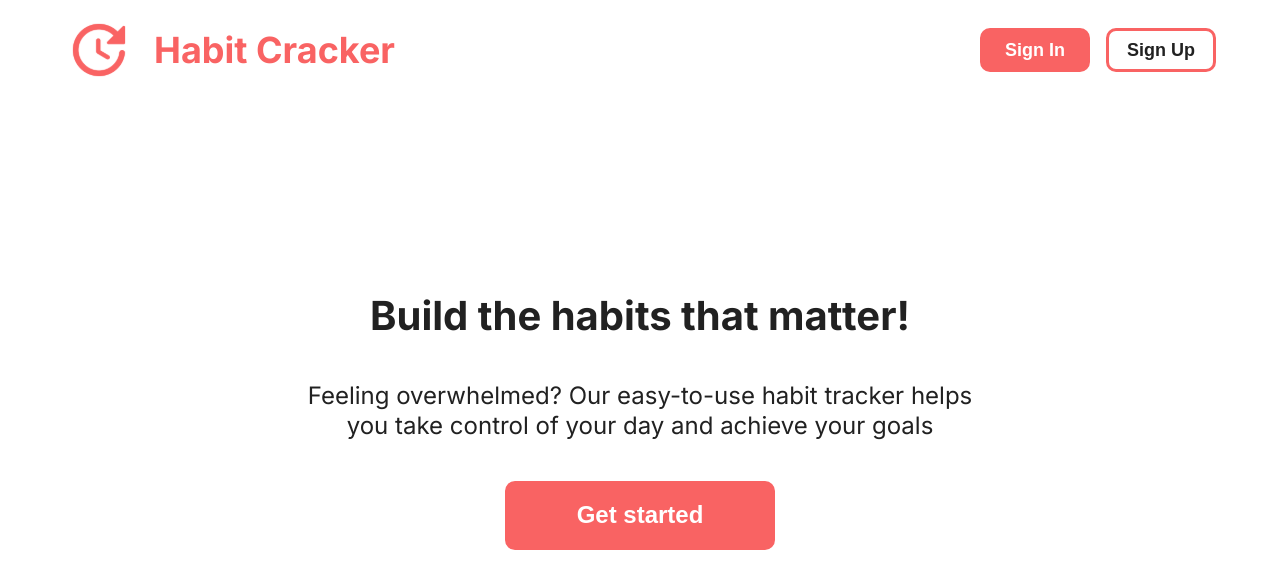
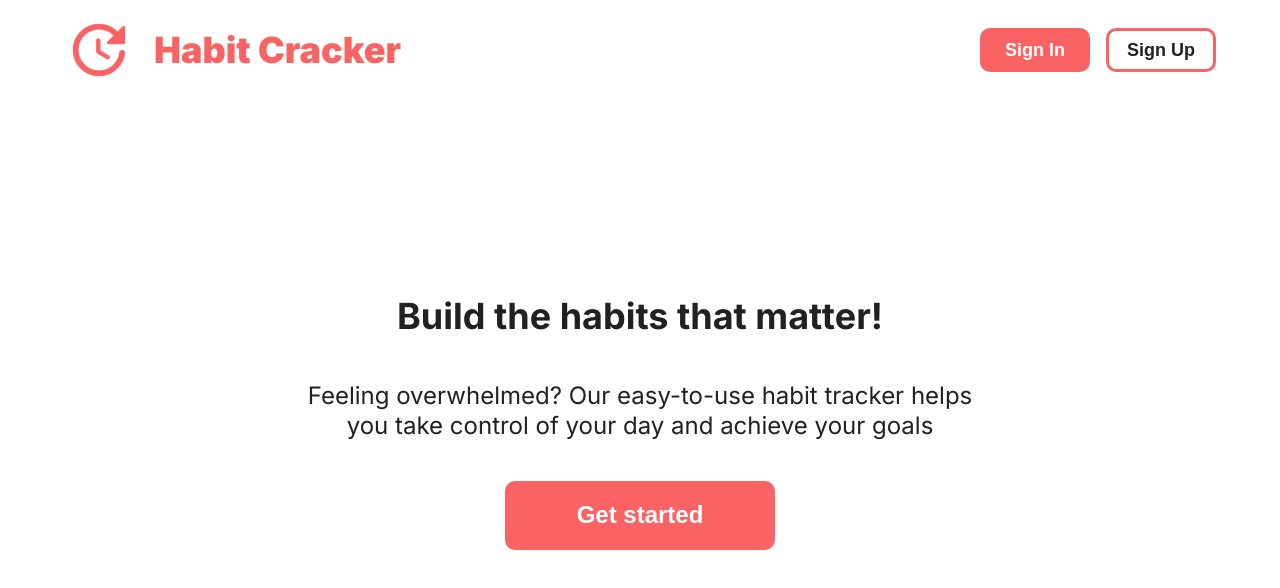
Before and after one commit to Dimonjik777/habit-cracker, a React (Vite) app: page /welcome in a window 1280 px wide. Shown: the top 588 px of the page. Built offline with nearby package versions, Linux system fonts and the light colour scheme.

Commit message:
Replace divs with header tags

```diff
--- a/src/components/welcome/WelcomeHeader.tsx
+++ b/src/components/welcome/WelcomeHeader.tsx
@@ -6,7 +6,7 @@ export default function WelcomeHeader() {
     <div className={styles.container}>
       <div className={styles.left}>
         <Logo />
-        <div className={styles.logoText}>Habit Cracker</div>
+        <h1>Habit Cracker</h1>
       </div>
       <div className={styles.right}>
         <div className={styles.buttonContainer}>
--- a/src/pages/Welcome.tsx
+++ b/src/pages/Welcome.tsx
@@ -7,11 +7,11 @@ export default function welcome() {
       <WelcomeHeader />
       <div className={styles.hero}>
         <div className={styles.contents}>
-          <div className={styles.heading}>Build the habits that matter!</div>
-          <div className={styles.description}>
+          <h1 className={styles.heading}>Build the habits that matter!</h1>
+          <h3 className={styles.description}>
             Feeling overwhelmed? Our easy-to-use habit tracker helps you take
             control of your day and achieve your goals
-          </div>
+          </h3>
           <div className={styles.buttonContainer}>
             <Button type="primary" value="Get started" action={() => {}} />
           </div>
--- a/src/styles/modules/welcome-header.module.scss
+++ b/src/styles/modules/welcome-header.module.scss
@@ -13,9 +13,7 @@
       height: 70px;
       width: 70px;
     }
-    .logoText {
-      font-size: 36px;
-      font-weight: 700;
+    h1 {
       color: var(--primary-color);
     }
   }
--- a/src/styles/modules/welcome.module.scss
+++ b/src/styles/modules/welcome.module.scss
@@ -20,14 +20,12 @@
       text-align: center;
       .heading {
         line-height: 50px;
-        font-size: 40px;
         font-weight: 700;
         color: var(--primary-text-color);
         width: 90%;
       }
       .description {
         line-height: 30px;
-        font-size: 24px;
         font-weight: 400;
         min-width: 500px;
         width: 55%;
```
